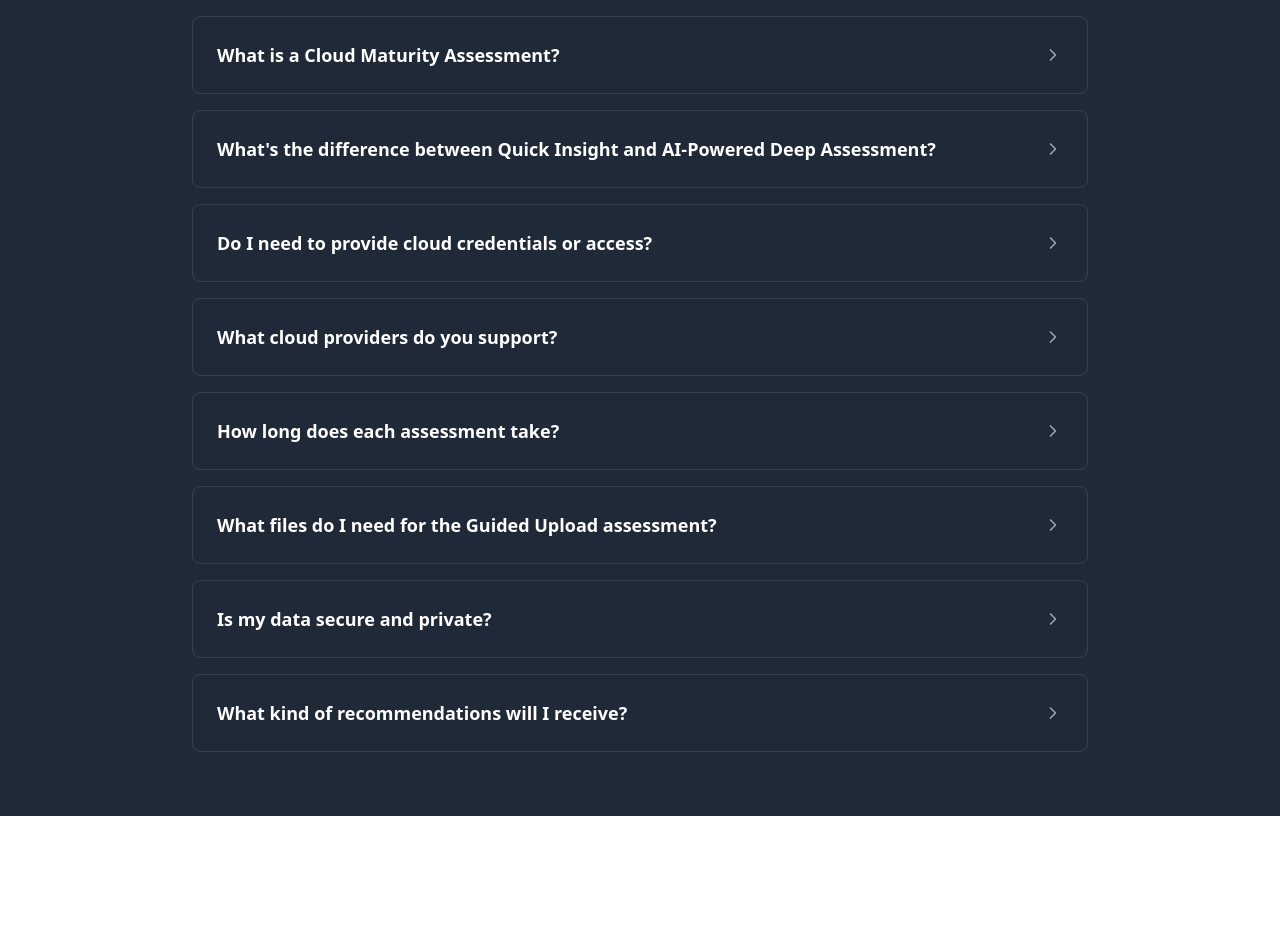
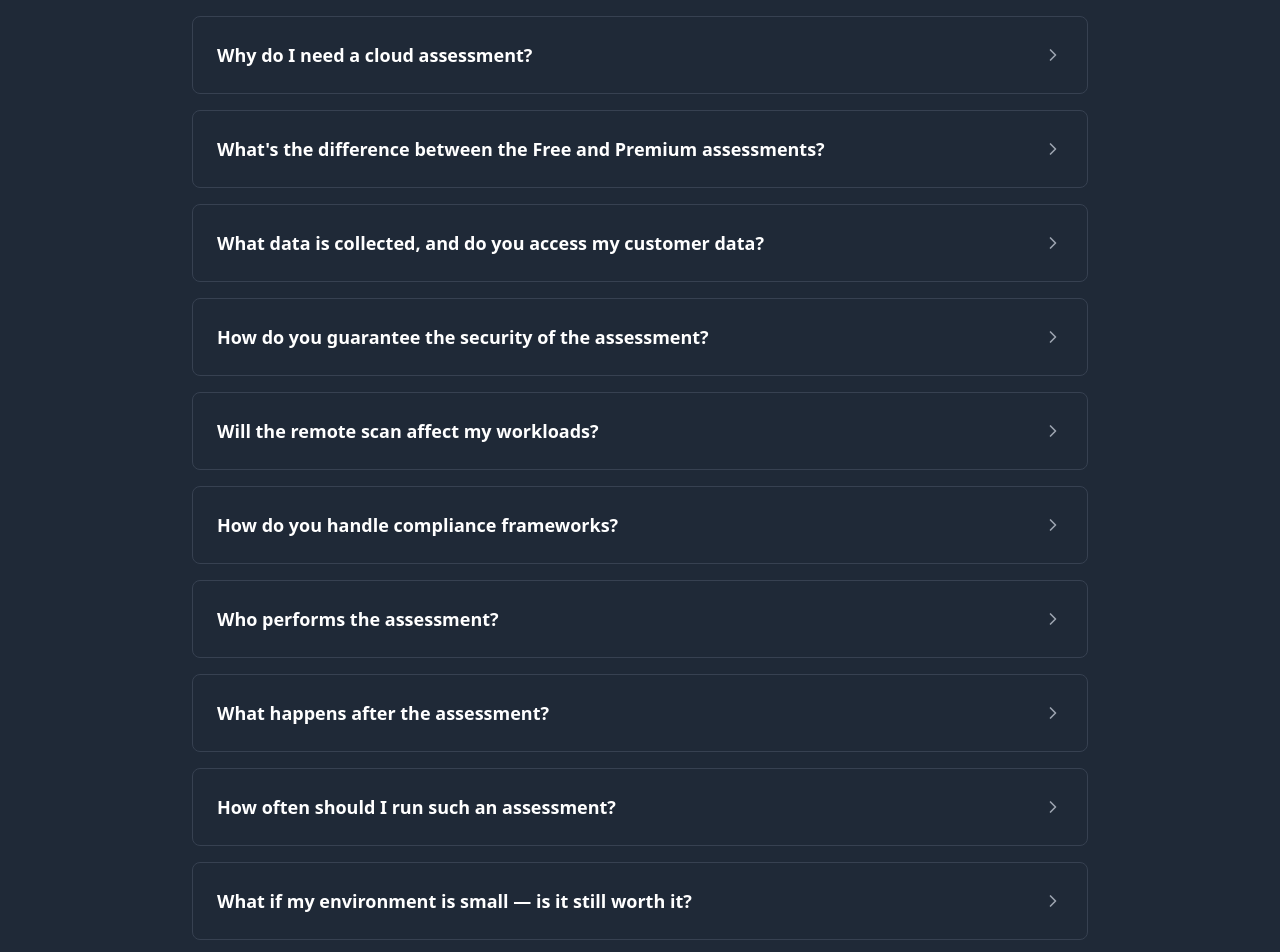
Before and after one commit to meczx/maturity, a React (Vite) app: page /CMMA in a window 1280 px wide. Shown: the part 1060-2012 px from the top of the page. Before the commit the page ends 1876 px from the top, so only its background shows below. Built offline with nearby package versions, Linux system fonts and the light colour scheme; sample sign-in values are in the browser's storage.

Commit message:
Update FAQ with New Questions and Answers

```diff
--- a/src/components/LandingPage.tsx
+++ b/src/components/LandingPage.tsx
@@ -523,36 +523,52 @@ function LandingPage() {
 
           <div className="space-y-4">
             <FAQItem
-              question="What is a Cloud Maturity Assessment?"
-              answer="A Cloud Maturity Assessment evaluates your organization's cloud infrastructure, security, operations, and governance practices against industry best practices. It provides a comprehensive analysis of your current cloud maturity level and actionable recommendations for improvement."
+              question="Why do I need a cloud assessment?"
+              answer="Cloud environments grow quickly and often inefficiently. Many organizations overspend by 20–40% due to underutilized resources, misconfigurations, and missed discounting opportunities. Additionally: Operations may not scale efficiently or may lack observability. Security risks increase when IAM, storage, or networking aren't tightly managed. Compliance issues may go unnoticed until audits. LeanKloud's 3-level assessment provides a structured way to surface hidden risks and optimization opportunities before they impact your business."
             />
             <FAQItem
-              question="What's the difference between Quick Insight and AI-Powered Deep Assessment?"
-              answer="Quick Insight is a free, questionnaire-based assessment that provides general recommendations. AI-Powered Deep Assessment analyzes your actual infrastructure files or connects to your cloud environment for detailed, specific recommendations based on your real setup."
+              question="What's the difference between the Free and Premium assessments?"
+              answer="Free (Quick Insight): Self-assessment using static questions, no credentials required, instant results with high-level maturity score. Great for leadership teams or quick benchmarking. ⚠️ Limited — no resource-level validation. Premium (AI-Powered Deep Assessment): Two options: Guided Upload (upload JSON files) or Connected Assessment (read-only IAM access). AI analyzes actual infrastructure, generates granular resource-level insights, provides custom recommendations tied to Well-Architected Framework. ⚠️ Requires effort but best for engineering teams, compliance checks, cost optimization."
             />
             <FAQItem
-              question="Do I need to provide cloud credentials or access?"
-              answer="For the free Quick Insight assessment, no credentials are needed. For AI-Powered Guided Upload, you only need to upload configuration files. For Connected Assessment, we require read-only access to analyze your live environment."
+              question="What data is collected, and do you access my customer data?"
+              answer="Survey: No environment data is collected. State file: Only metadata/configuration, not customer or workload data. Remote scan: Read-only config, logs, and performance metrics. No application or customer data is accessed."
             />
             <FAQItem
-              question="What cloud providers do you support?"
-              answer="We support all major cloud providers including Amazon Web Services (AWS), Microsoft Azure, and Google Cloud Platform (GCP). Our assessments are tailored to each provider's specific services and best practices."
+              question="How do you guarantee the security of the assessment?"
+              answer="All data and files are encrypted at rest and in transit. Access is via read-only roles with least-privilege. Files are securely deleted after use. We sign NDA and data processing agreements. On request, the entire assessment can be run inside your environment (air-gapped mode). We never store account credentials or keys - only read-only IAM roles or uploaded JSON files."
             />
             <FAQItem
-              question="How long does each assessment take?"
-              answer="Quick Insight takes 5-10 minutes. Guided Upload takes 15-30 minutes depending on file preparation. Connected Assessment takes 20-45 minutes including setup and analysis time."
+              question="Will the remote scan affect my workloads?"
+              answer="No. The scan is completely read-only and does not affect workloads, performance, or latency."
             />
             <FAQItem
-              question="What files do I need for the Guided Upload assessment?"
-              answer="You can upload CloudFormation templates, Terraform state files, Azure Resource Manager templates, or infrastructure configuration files in JSON/YAML format. We also provide scripts to help export your current infrastructure state."
+              question="How do you handle compliance frameworks?"
+              answer="We check your environment against: CIS Benchmarks (AWS, Azure, GCP), NIST 800-53 (on request), Well-Architected Frameworks. Optional: HIPAA, SOC2, GDPR alignment checks. Recommendations can be mapped to compliance requirements to make audits easier."
             />
             <FAQItem
-              question="Is my data secure and private?"
-              answer="Yes, absolutely. All data is encrypted in transit and at rest. We follow SOC 2 compliance standards, never store sensitive credentials, and you can delete your data at any time. We only analyze what's necessary for the assessment."
+              question="Who performs the assessment?"
+              answer="A combination of LeanKloud's automated analysis engines and cloud FinOps/SecOps experts. Automation ensures full coverage, and our experts prioritize recommendations by business impact."
             />
             <FAQItem
-              question="What kind of recommendations will I receive?"
-              answer="You'll receive actionable recommendations across security, cost optimization, performance, reliability, and operational excellence. This includes specific configuration changes, architectural improvements, and best practice implementations."
+              question="What happens after the assessment?"
+              answer="You can: Act on the recommendations yourself using our report, work with LeanKloud experts to implement fixes alongside your team, or subscribe to LeanKloud's managed optimization services where we continuously monitor your environment and remediate cost, operations, and security issues proactively."
+            />
+            <FAQItem
+              question="How often should I run such an assessment?"
+              answer="Instead of worrying about periodic assessments, you can subscribe to LeanKloud's continuous optimization offerings. Our team ensures your environment is always monitored, and issues are detected and fixed on an ongoing basis. This gives you continuous cost control, operational reliability, and a strong security posture without manual check-ups."
+            />
+            <FAQItem
+              question="What if my environment is small — is it still worth it?"
+              answer="Yes. Even small environments often overspend by 25–30%. A $10K/month cloud bill can usually be trimmed by $2–3K. For startups and smaller teams, optimization ensures precious budget is used for growth."
+            />
+            <FAQItem
+              question="How much will this cost me?"
+              answer="Level 1 (Survey): Free. Level 2 (State file review): Flat fee (varies by environment size). Level 3 (Remote scan): Custom pricing, typically offset within 1–2 months of savings. Continuous subscription: Flexible pricing tiers based on cloud spend and coverage needs."
+            />
+            <FAQItem
+              question="Do you offer a proof-of-value?"
+              answer="Yes. Most customers start with Level 1 (free) or Level 2 (low cost). This demonstrates immediate savings potential. From there, many choose to move into Level 3 + continuous subscription, where LeanKloud actively manages and optimizes their environment."
             />
           </div>
         </div>
```
